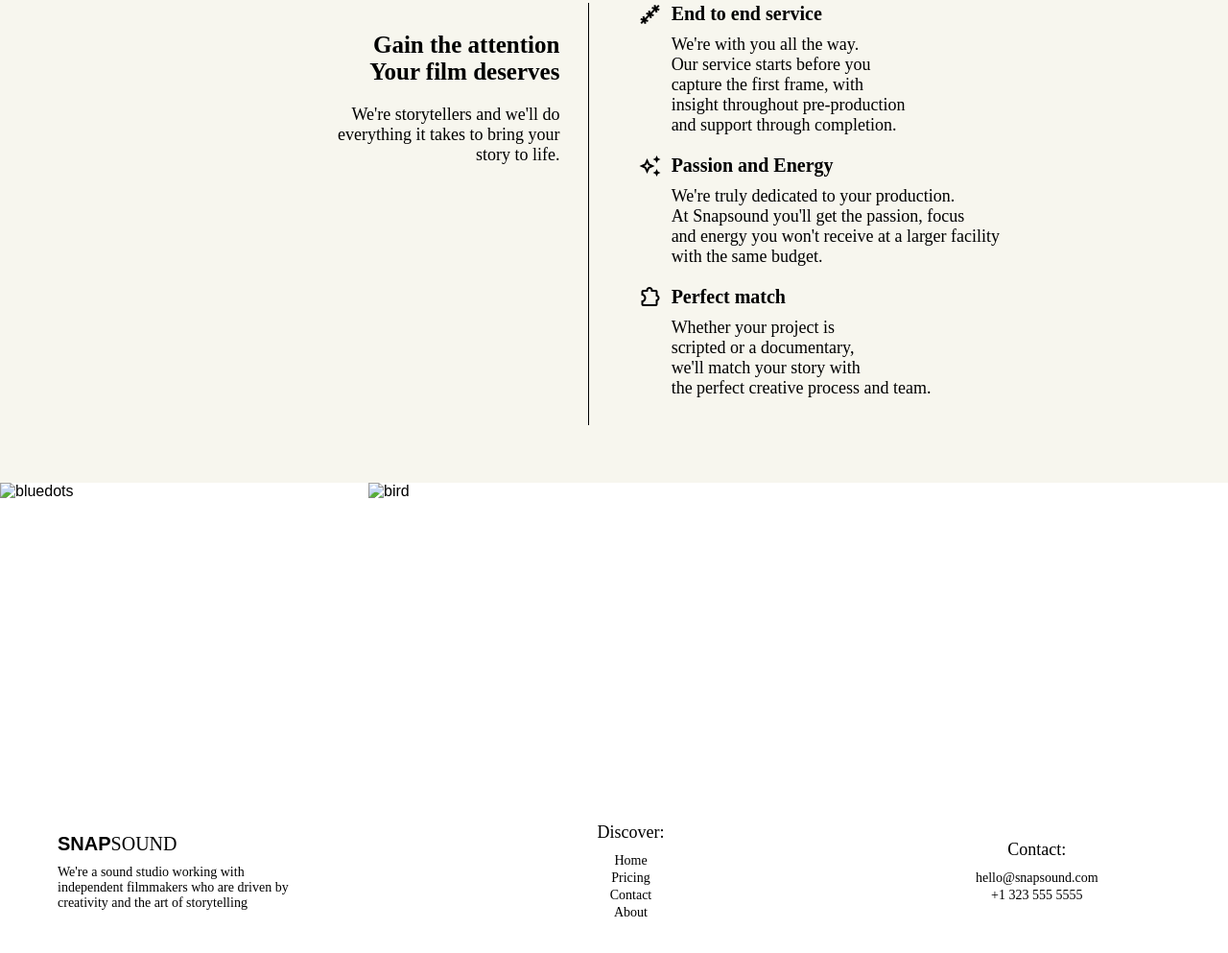
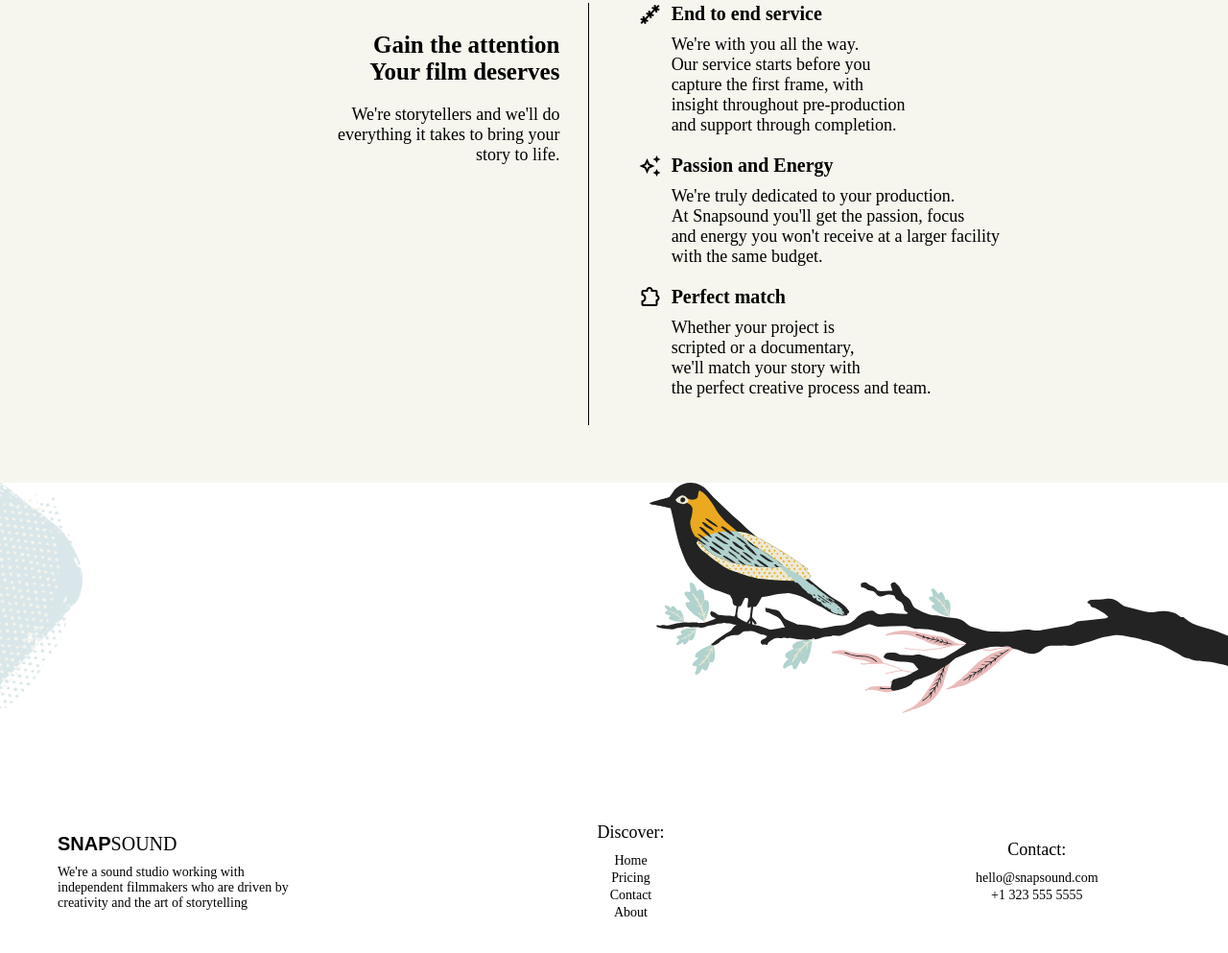
Before and after one commit to Arpit-mohankar/fully-responsive-filmstudio-website, a plain HTML site: page index.html in a window 1280 px wide. Shown: the part 1257-2250 px from the top of the page at 96% size. Drawn offline with nearby package versions, Linux system fonts and the light colour scheme; the site is published under a folder, as on GitHub Pages, so addresses that start at the root find nothing.

Commit message:
Update index.html

```diff
--- a/index.html
+++ b/index.html
@@ -164,10 +164,10 @@
         </div>
         <div id="bottom-img">
             <div id="bubble">
-                <img src="/images/blue-dots-left-side-detail.gif" alt="bluedots">
+                <img src="images/blue-dots-left-side-detail.gif" alt="bluedots">
             </div>
             <div id="birdie">
-            <img src="/images/bird-portfolio.svg" alt="bird">
+            <img src="images/bird-portfolio.svg" alt="bird">
             </div>
         </div>
         <div id="footer">
```
